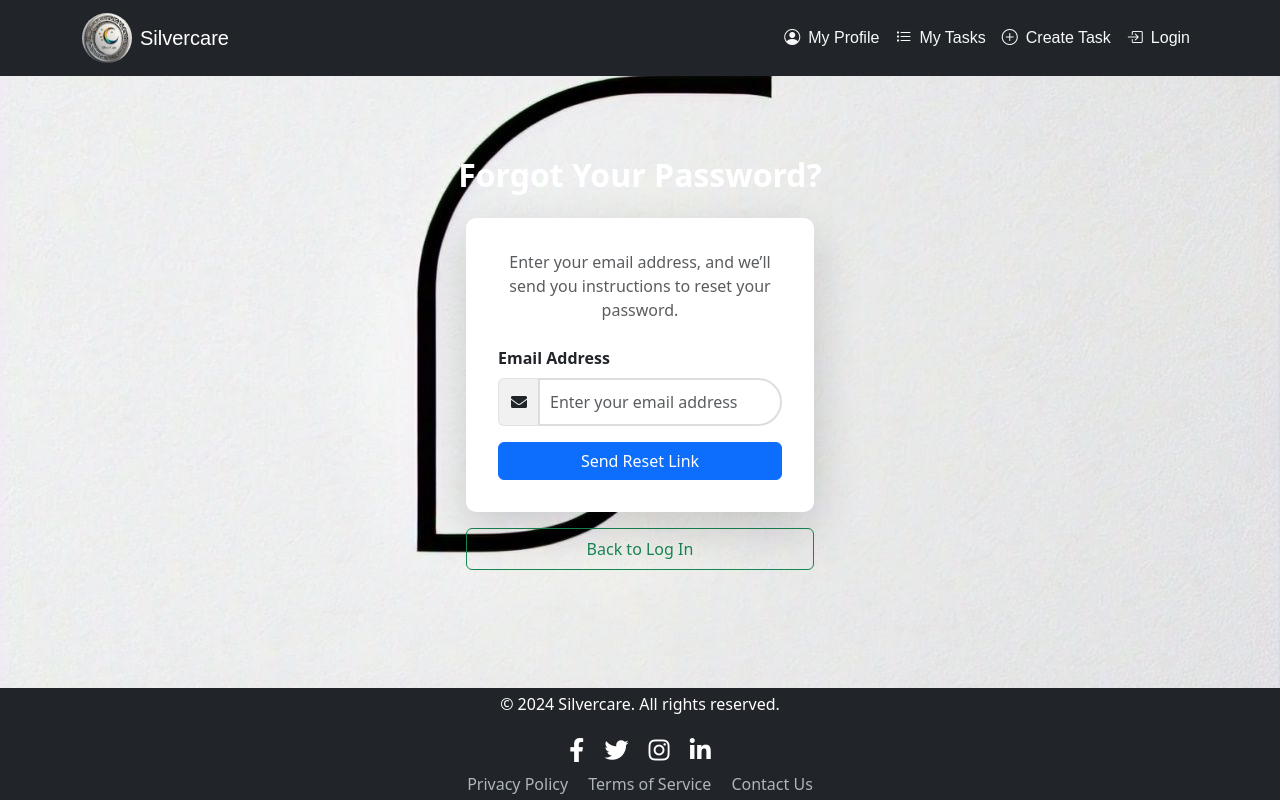
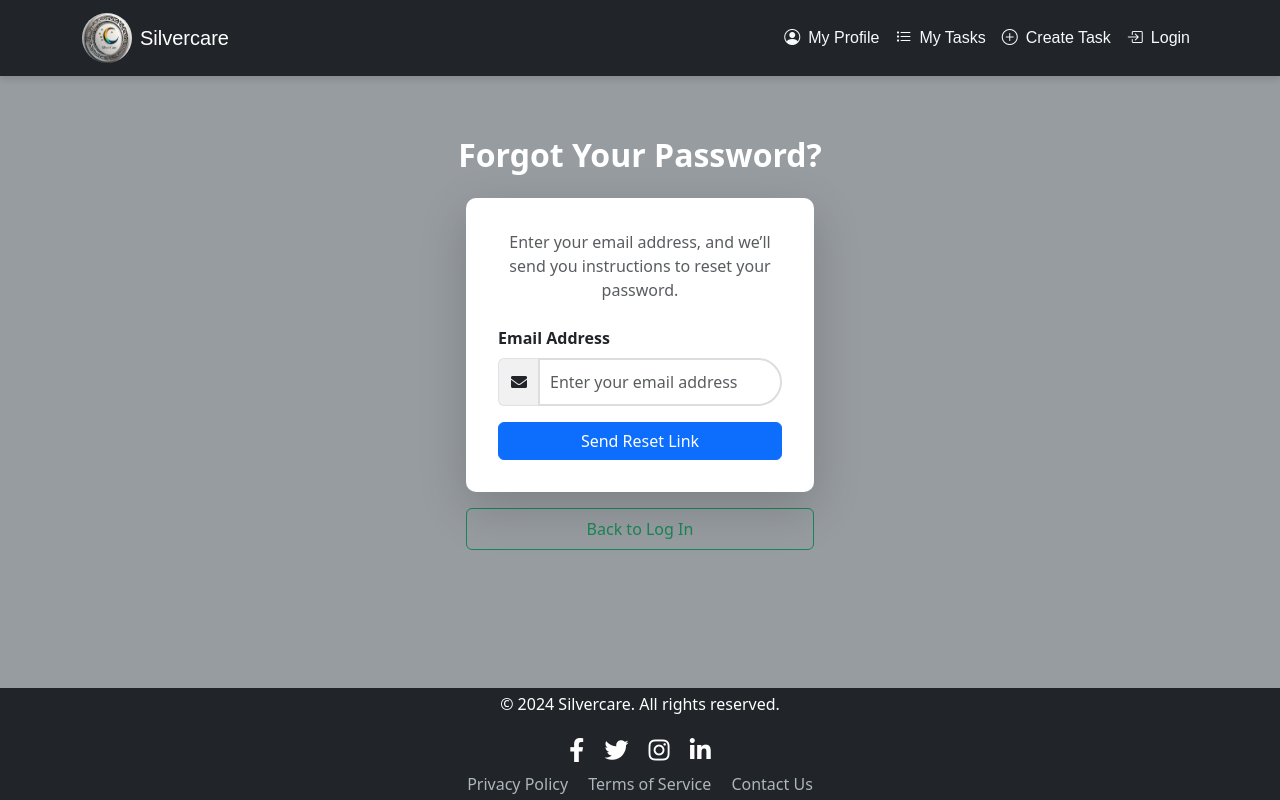
Before and after one commit to CodeLord2020/SilverCare, a Django app: page /accounts/auth/forgot-password/ in a window 1280 px wide. Run offline with Django 5.2, Linux system fonts and the light colour scheme.

Commit message:
update static

```diff
--- a/static/css/styles.css
+++ b/static/css/styles.css
@@ -24,7 +24,8 @@ button {
 
 
 body {
-    background-image: url('../img/sc3.jpg');
+    /* background-image: url('../img/sc3.jpg'); */
+    background-color: #979ca0;
     background-blend-mode: darken;
     background-size: cover;
     background-repeat: no-repeat;
@@ -119,6 +120,16 @@ button {
     color: #ff9800;
 }
 
+.navbar {
+    position: fixed;
+    top: 0;
+    width: 100%; /* Ensures it spans the entire width */
+    z-index: 1030; /* Keeps it above other content */
+    box-shadow: 0 4px 6px rgba(0, 0, 0, 0.1);
+}
+body {
+    padding-top: 56px; /* Adjust padding to account for the navbar height */
+}
 
 .img-fluid {
     border: 1px solid #ddd;
```
